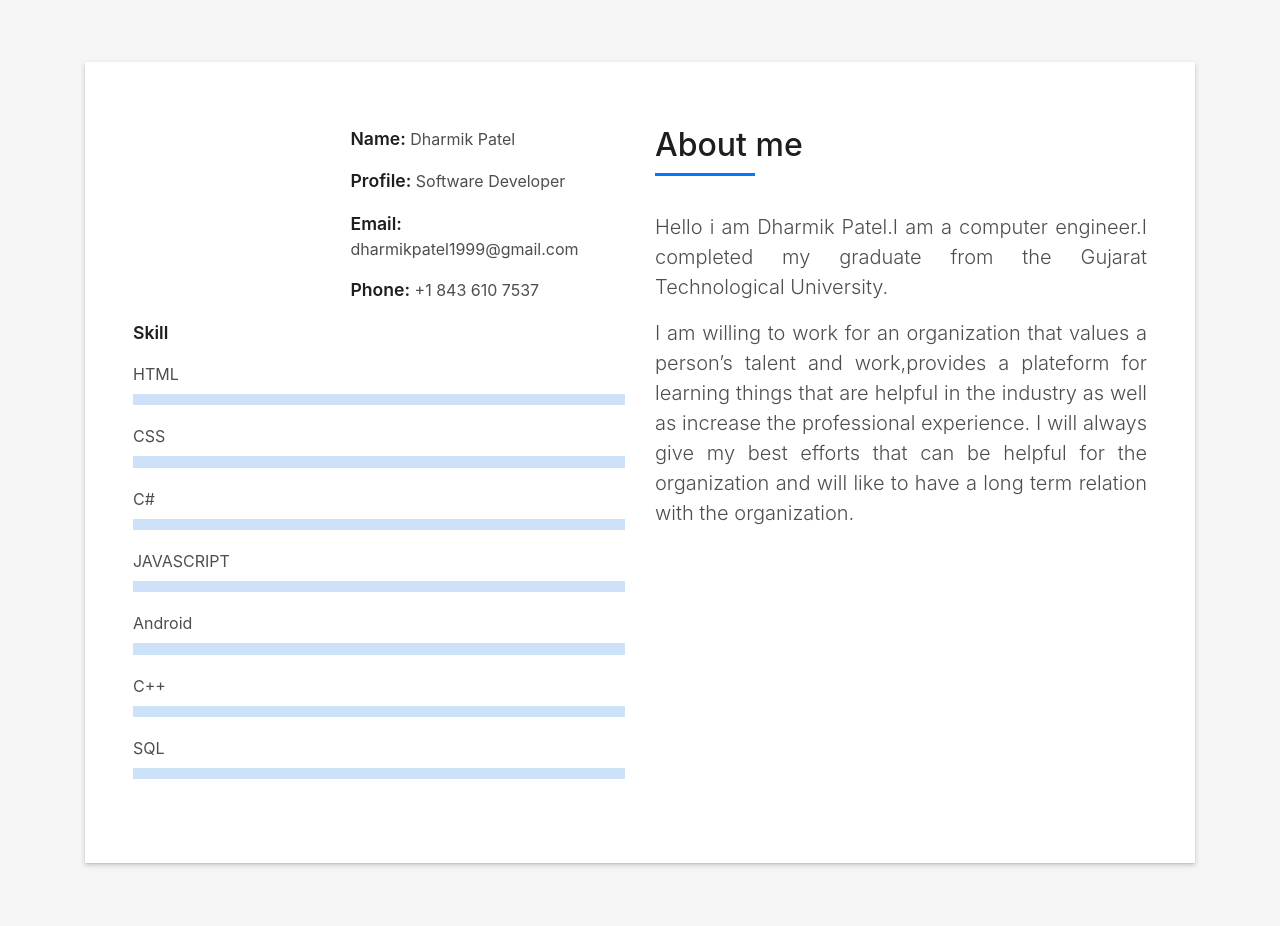
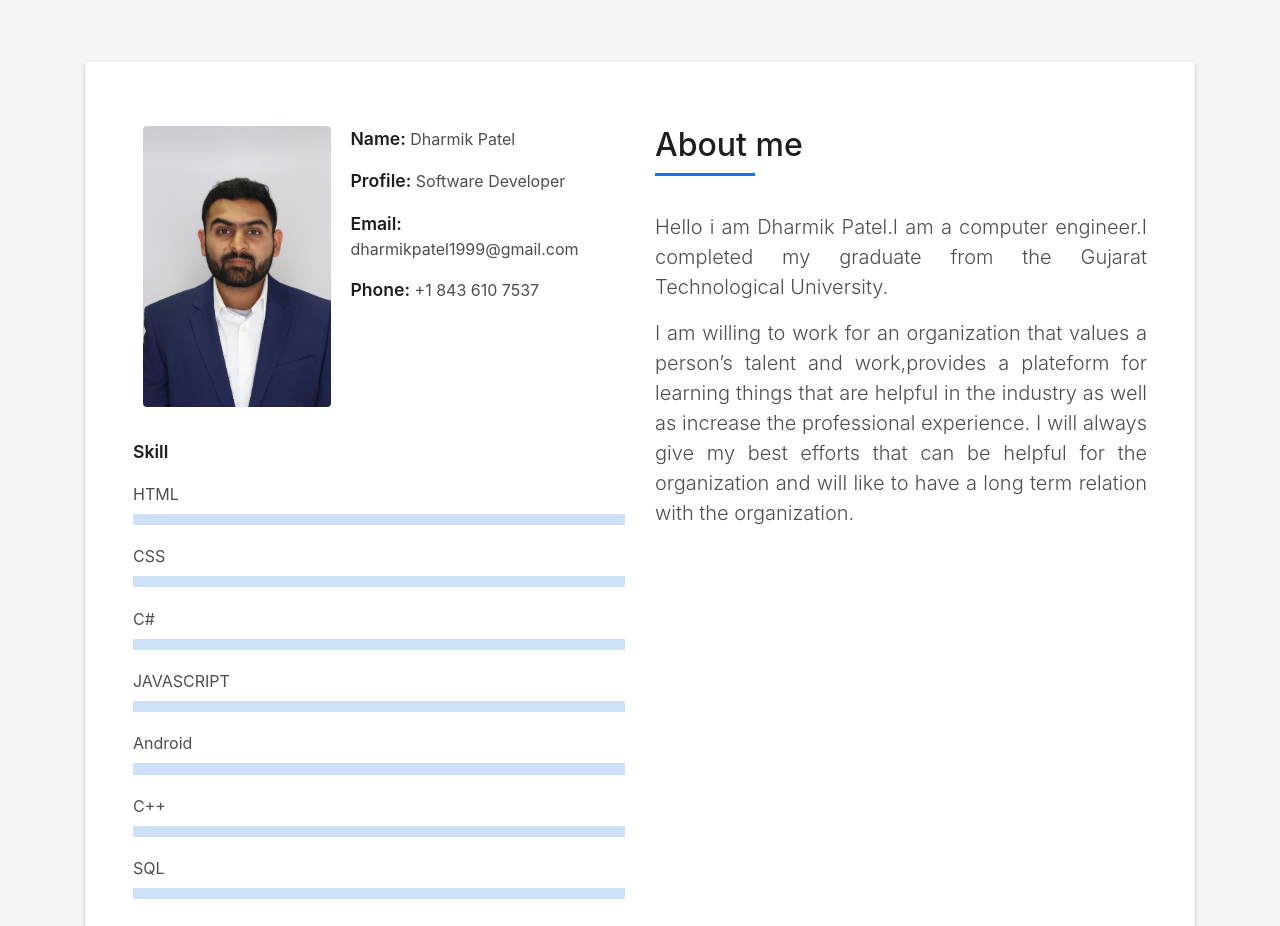
Before and after one commit to dharmik0011/dharmik0011.github.io, a plain HTML site: page index.html in a window 1280 px wide. Shown: the part 802-1728 px from the top of the page. Drawn offline with Linux system fonts and the light colour scheme; files whose address does not match are found by name.

Commit message:
Update index.html

```diff
--- a/index.html
+++ b/index.html
@@ -86,7 +86,7 @@
                   <div class="row">
                     <div class="col-sm-6 col-md-5">
                       <div class="about-img">
-                        <img src="assets/img/dk1.jfif" class="img-fluid rounded b-shadow-a" alt="" >
+                        <img src="assets/img/dk1.jpg" class="img-fluid rounded b-shadow-a" alt="" >
                       </div>
                     </div>
                     <div class="col-sm-6 col-md-7">
```
